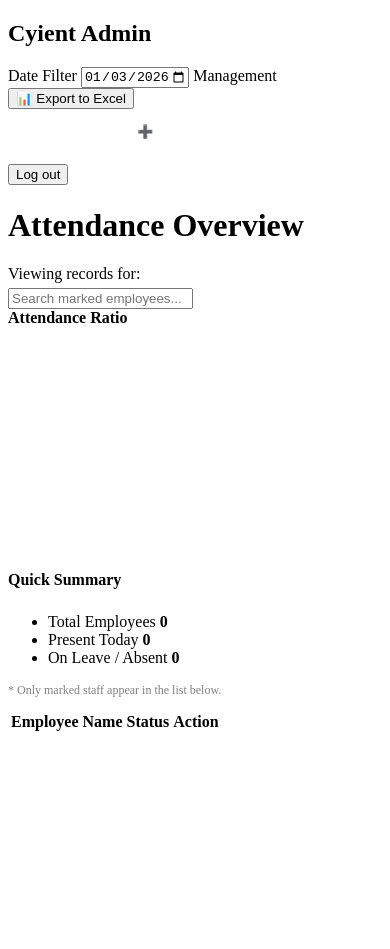
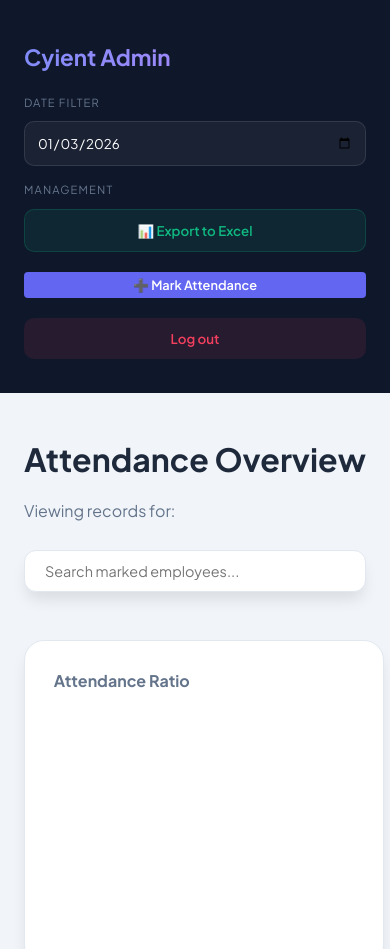
Before and after one commit to GauravPrograms/Cyient-Attendance.github.io, a plain HTML site: page admin.html in a window 390 px wide. Shown: the top 949 px of the page. Before the commit the page ends 844 px from the top, so only its background shows below. Drawn offline with nearby package versions, Linux system fonts and the light colour scheme; some packages are replaced by stand-ins of ours; no server answers; a script that the page names is missing.

Commit message:
Update admin.css

```diff
--- a/admin.css
+++ b/admin.css
@@ -1,254 +1,286 @@
-<!DOCTYPE html>
-<html lang="en">
-<head>
-    <meta charset="UTF-8">
-    <meta name="viewport" content="width=device-width, initial-scale=1.0">
-    <title>Admin Dashboard | Nexus</title>
-    <link rel="stylesheet" href="admin.css">
+@import url('https://fonts.googleapis.com/css2?family=Plus+Jakarta+Sans:wght@400;500;600;700&display=swap');
 
-    <script src="https://cdn.jsdelivr.net/npm/chart.js"></script>
-    <script src="https://cdn.sheetjs.com/xlsx-0.20.1/package/dist/xlsx.full.min.js"></script>
-    <script src="https://cdn.jsdelivr.net/npm/sweetalert2@11"></script>
-</head>
-<body>
+:root {
+    --primary: #6366f1;
+    --primary-hover: #4f46e5;
+    --bg-main: #f1f5f9;
+    --sidebar-bg: #0f172a;
+    --white: #ffffff;
+    --text-main: #1e293b;
+    --text-muted: #64748b;
+    --success: #10b981;
+    --danger: #f43f5e;
+    --shadow: 0 10px 15px -3px rgba(0, 0, 0, 0.1);
+    --border: #e2e8f0;
+}
 
-<div class="dashboard-wrapper">
-    <aside class="sidebar">
-        <h2>Cyient Admin</h2>
+* {
+    box-sizing: border-box;
+    font-family: 'Plus Jakarta Sans', sans-serif;
+}
 
-        <span class="nav-label">Date Filter</span>
-        <input type="date" id="datePicker">
+body {
+    margin: 0;
+    background: var(--bg-main);
+    color: var(--text-main);
+    overflow-x: hidden;
+}
 
-        <span class="nav-label">Management</span>
-        <button class="btn btn-success" onclick="exportToExcel()">📊 Export to Excel</button>
-        <button class="btn btn-primary" id="addManualBtn" style="margin-top: 10px; width: 100%;">➕ Mark Attendance</button>
+.dashboard-wrapper {
+    display: flex;
+    min-height: 100vh;
+}
 
-        <button class="btn btn-danger" id="logoutBtn" style="margin-top: 20px;">Log out</button>
-    </aside>
+/* Sidebar */
+.sidebar {
+    width: 280px;
+    background: var(--sidebar-bg);
+    color: white;
+    padding: 2.5rem 1.5rem;
+    position: fixed;
+    height: 100vh;
+    display: flex;
+    flex-direction: column;
+    z-index: 100;
+    transition: transform 0.3s ease;
+}
 
-    <main class="main-content">
-        <header class="header">
-            <div>
-                <h1 id="pageTitle">Attendance Overview</h1>
-                <p style="color: var(--text-muted); margin: 5px 0;">
-                    Showing <strong>Present</strong> staff for: <span id="currentDateDisplay" style="color: var(--primary); font-weight: 700;"></span>
-                </p>
-            </div>
-            <div class="search-box">
-                <input type="text" id="staffSearch" placeholder="Filter current list...">
-            </div>
-        </header>
+.sidebar h2 {
+    font-size: 1.4rem;
+    margin-bottom: 3rem;
+    background: linear-gradient(to right, #818cf8, #c084fc);
+    -webkit-background-clip: text;
+    -webkit-text-fill-color: transparent;
+    font-weight: 800;
+}
 
-        <section class="admin-grid">
-            <div class="stat-card">
-                <h3 style="margin: 0 0 1.5rem 0; font-size: 1rem; color: var(--text-muted);">Attendance Ratio</h3>
-                <div style="height: 220px;">
-                    <canvas id="pieChart"></canvas>
-                </div>
-            </div>
+.nav-label {
+    font-size: 0.7rem;
+    text-transform: uppercase;
+    letter-spacing: 0.1em;
+    color: #64748b;
+    margin-bottom: 0.8rem;
+    display: block;
+}
 
-            <div class="stat-card">
-                <h3 style="margin: 0 0 1.5rem 0; font-size: 1rem; color: var(--text-muted);">Daily Summary</h3>
-                <ul class="summary-list">
-                    <li><span>Active Records</span> <strong id="sumPresent" style="color: var(--success);">0</strong></li>
-                    <li><span>Total Staff</span> <strong id="sumTotal">0</strong></li>
-                </ul>
-                <p style="font-size: 0.8rem; color: gray; margin-top: 10px;">* Only marked employees appear in the list below.</p>
-            </div>
-        </section>
+#datePicker {
+    width: 100%;
+    padding: 12px;
+    background: rgba(255,255,255,0.05);
+    border: 1px solid rgba(255,255,255,0.1);
+    border-radius: 10px;
+    color: white;
+    margin-bottom: 2rem;
+    outline: none;
+    cursor: pointer;
+}
 
-        <section class="table-card">
-            <table>
-                <thead>
-                    <tr>
-                        <th>Employee Name</th>
-                        <th>Status</th>
-                        <th>Action</th>
-                    </tr>
-                </thead>
-                <tbody id="adminBody"></tbody>
-            </table>
-            <div id="noDataMessage" style="text-align: center; padding: 40px; display: none;">
-                <p style="color: #94a3b8;">No attendance records found for this date.</p>
-            </div>
-        </section>
-    </main>
-</div>
+/* Main Content */
+.main-content {
+    flex: 1;
+    margin-left: 280px;
+    padding: 3rem;
+    transition: all 0.3s ease;
+}
 
-<script type="module">
-    import { initializeApp } from "https://www.gstatic.com/firebasejs/11.0.0/firebase-app.js";
-    import { getAuth, onAuthStateChanged, signOut } from "https://www.gstatic.com/firebasejs/11.0.0/firebase-auth.js";
-    import { getFirestore, collection, getDocs, query, where, doc, getDoc, setDoc } from "https://www.gstatic.com/firebasejs/11.0.0/firebase-firestore.js";
+.header {
+    display: flex;
+    justify-content: space-between;
+    align-items: center;
+    margin-bottom: 3rem;
+    flex-wrap: wrap;
+    gap: 1.5rem;
+}
 
-    const firebaseConfig = {
-        apiKey: "AIzaSyC_ZrkX3tODa4nDyl9DhAX0llp43i-vAHA",
-        authDomain: "attendance-management-sy-5d69a.firebaseapp.com",
-        projectId: "attendance-management-sy-5d69a",
-        storageBucket: "attendance-management-sy-5d69a.firebasestorage.app",
-        messagingSenderId: "654602757590",
-        appId: "1:654602757590:web:aeb342f787081930d3b077"
-    };
+.search-box {
+    background: var(--white);
+    border-radius: 12px;
+    padding: 10px 18px;
+    width: 320px;
+    display: flex;
+    align-items: center;
+    box-shadow: var(--shadow);
+    border: 1px solid var(--border);
+}
 
-    const app = initializeApp(firebaseConfig);
-    const auth = getAuth(app);
-    const db = getFirestore(app);
+.search-box input {
+    border: none;
+    outline: none;
+    width: 100%;
+    font-size: 0.9rem;
+    background: transparent;
+}
 
-    let attendanceChart = null;
-    let markedEmployees = [];
-    let allStaffNames = {}; // To map UIDs to Names easily
+/* Grid Cards */
+.admin-grid {
+    display: grid;
+    grid-template-columns: 1.2fr 1fr;
+    gap: 2rem;
+    margin-bottom: 2.5rem;
+}
 
-    const datePicker = document.getElementById('datePicker');
-    const searchInput = document.getElementById('staffSearch');
+.stat-card {
+    background: var(--white);
+    padding: 1.8rem;
+    border-radius: 20px;
+    box-shadow: var(--shadow);
+    border: 1px solid var(--border);
+}
 
-    // Initialize Date
-    const now = new Date();
-    const today = now.getFullYear() + '-' + String(now.getMonth() + 1).padStart(2, '0') + '-' + String(now.getDate()).padStart(2, '0');
-    datePicker.value = today;
-    datePicker.max = today;
+.summary-list { list-style: none; padding: 0; margin: 0; }
+.summary-list li {
+    display: flex;
+    justify-content: space-between;
+    padding: 1.1rem 0;
+    border-bottom: 1px solid #f1f5f9;
+}
+.summary-list li:last-child { border-bottom: none; }
 
-    onAuthStateChanged(auth, async user => {
-        if(!user) window.location.href = "index.html";
-        else {
-            const d = await getDoc(doc(db, "users", user.uid));
-            if(d.exists() && d.data().role !== 'admin') window.location.href = "dashboard.html";
-            else {
-                await fetchAllStaff(); // Get master list of staff
-                loadReport(datePicker.value);
-            }
-        }
-    });
+/* Table Section */
+.table-card {
+    background: var(--white);
+    border-radius: 20px;
+    box-shadow: var(--shadow);
+    border: 1px solid var(--border);
+    overflow: hidden;
+}
 
-    async function fetchAllStaff() {
-        const snap = await getDocs(collection(db, "users"));
-        snap.forEach(doc => {
-            if(doc.data().role === 'employee') {
-                allStaffNames[doc.id] = doc.data().fullName;
-            }
-        });
-        document.getElementById('sumTotal').innerText = Object.keys(allStaffNames).length;
+table { width: 100%; border-collapse: collapse; min-width: 600px; }
+th {
+    background: #f8fafc;
+    padding: 1.2rem 1.5rem;
+    text-align: left;
+    color: var(--text-muted);
+    font-size: 0.75rem;
+    text-transform: uppercase;
+    font-weight: 700;
+}
+td {
+    padding: 1.2rem 1.5rem;
+    border-bottom: 1px solid #f1f5f9;
+    font-size: 0.95rem;
+}
+
+/* General Button Base */
+.btn {
+    padding: 12px 18px;
+    border-radius: 10px;
+    border: none;
+    font-weight: 600;
+    cursor: pointer;
+    transition: all 0.2s ease;
+    width: 100%;
+    margin-bottom: 10px;
+    display: flex;
+    align-items: center;
+    justify-content: center;
+    gap: 10px;
+}
+
+/* NEW: Primary Action - Mark Attendance */
+.btn-mark {
+    background: linear-gradient(135deg, #818cf8 0%, #6366f1 100%);
+    color: white;
+    border: 1px solid rgba(255, 255, 255, 0.1);
+    box-shadow: 0 4px 12px rgba(99, 102, 241, 0.3);
+}
+
+.btn-mark:hover {
+    background: linear-gradient(135deg, #6366f1 0%, #4f46e5 100%);
+    transform: translateY(-2px);
+    box-shadow: 0 6px 15px rgba(99, 102, 241, 0.4);
+}
+
+/* NEW: Secondary Action - Export Button */
+.btn-success {
+    background: rgba(16, 185, 129, 0.1);
+    color: var(--success);
+    border: 1px solid rgba(16, 185, 129, 0.2);
+}
+
+.btn-success:hover {
+    background: var(--success);
+    color: white;
+    transform: translateY(-2px);
+}
+
+/* Danger/Logout Button */
+.btn-danger {
+    background: rgba(244, 63, 94, 0.1);
+    color: var(--danger);
+    margin-top: auto;
+}
+.btn-danger:hover {
+    background: var(--danger);
+    color: white;
+}
+
+/* Edit Button in Table */
+.btn-edit {
+    background: transparent;
+    color: var(--primary);
+    border: 1px solid var(--primary);
+    padding: 6px 12px;
+    border-radius: 6px;
+    font-weight: 600;
+    font-size: 0.75rem;
+    width: fit-content;
+    white-space: nowrap;
+    margin-bottom: 0;
+}
+
+.btn-edit:hover {
+    background: var(--primary);
+    color: white;
+}
+
+/* Status Badges */
+.badge {
+    padding: 5px 12px;
+    border-radius: 6px;
+    font-size: 0.75rem;
+    font-weight: 700;
+    display: inline-block;
+}
+.bg-p { background: #dcfce7; color: #15803d; } /* Present */
+.bg-l { background: #fee2e2; color: #b91c1c; } /* Absent */
+.bg-n { background: #f1f5f9; color: #64748b; } /* Not Marked */
+
+/* Responsive Media Queries */
+@media (max-width: 1024px) {
+    .sidebar { width: 240px; }
+    .main-content { margin-left: 240px; padding: 2rem; }
+    .admin-grid { grid-template-columns: 1fr; }
+}
+
+@media (max-width: 768px) {
+    .dashboard-wrapper { flex-direction: column; }
+
+    .sidebar {
+        position: relative;
+        width: 100%;
+        height: auto;
+        padding: 1.5rem;
     }
 
-    async function loadReport(date) {
-        document.getElementById('currentDateDisplay').innerText = date;
-        const attSnap = await getDocs(query(collection(db, "attendance"), where("date", "==", date)));
+    .sidebar h2 { margin-bottom: 1.5rem; }
+    #datePicker { margin-bottom: 1rem; }
 
-        markedEmployees = [];
-        attSnap.forEach(doc => {
-            const data = doc.data();
-            markedEmployees.push({
-                uid: data.uid,
-                fullName: data.name || allStaffNames[data.uid] || "Unknown",
-                status: data.status
-            });
-        });
-
-        renderDisplay(markedEmployees);
+    .main-content {
+        margin-left: 0;
+        padding: 1.5rem;
     }
 
-    function renderDisplay(employees) {
-        const tbody = document.getElementById('adminBody');
-        const noData = document.getElementById('noDataMessage');
-        tbody.innerHTML = "";
-
-        if (employees.length === 0) {
-            noData.style.display = "block";
-            updateChart(0, 1); // Show empty chart
-            document.getElementById('sumPresent').innerText = "0";
-            return;
-        }
-
-        noData.style.display = "none";
-        let presentCount = 0;
-
-        employees.forEach(emp => {
-            if(emp.status === "Present") presentCount++;
-
-            tbody.innerHTML += `
-                <tr>
-                    <td style="font-weight: 600;">${emp.fullName}</td>
-                    <td><span class="badge ${emp.status === 'Present' ? 'bg-p' : 'bg-l'}">${emp.status}</span></td>
-                    <td>
-                        <button class="btn btn-edit" onclick="editAttendance('${emp.uid}', '${emp.fullName}', '${emp.status}')">✏️ Edit</button>
-                    </td>
-                </tr>`;
-        });
-
-        document.getElementById('sumPresent').innerText = presentCount;
-        updateChart(presentCount, employees.length - presentCount);
+    .header {
+        flex-direction: column;
+        align-items: stretch;
     }
 
-    // Manual add/mark functionality
-    document.getElementById('addManualBtn').onclick = async () => {
-        const options = {};
-        Object.keys(allStaffNames).forEach(id => { options[id] = allStaffNames[id]; });
+    .search-box { width: 100%; }
+}
 
-        const { value: staffId } = await Swal.fire({
-            title: 'Select Employee',
-            input: 'select',
-            inputOptions: options,
-            showCancelButton: true
-        });
-
-        if (staffId) {
-            editAttendance(staffId, allStaffNames[staffId], "Present");
-        }
-    };
-
-    window.editAttendance = async (uid, name, currentStatus) => {
-        const { value: newStatus } = await Swal.fire({
-            title: `Mark Attendance`,
-            text: `Setting status for ${name} on ${datePicker.value}`,
-            input: 'select',
-            inputOptions: { 'Present': 'Present', 'Absent': 'Absent' },
-            inputValue: currentStatus,
-            showCancelButton: true
-        });
-
-        if (newStatus) {
-            const docId = `${uid}_${datePicker.value}`;
-            await setDoc(doc(db, "attendance", docId), {
-                uid: uid, name: name, date: datePicker.value, status: newStatus, updatedAt: new Date().toISOString()
-            }, { merge: true });
-            loadReport(datePicker.value);
-        }
-    };
-
-    function updateChart(p, l) {
-        const ctx = document.getElementById('pieChart').getContext('2d');
-        if(attendanceChart) attendanceChart.destroy();
-        attendanceChart = new Chart(ctx, {
-            type: 'doughnut',
-            data: {
-                labels: ['Present', 'Absent'],
-                datasets: [{ data: [p, l], backgroundColor: ['#10b981', '#f43f5e'] }]
-            },
-            options: { maintainAspectRatio: false }
-        });
-    }
-
-    window.exportToExcel = () => {
-        const ws = XLSX.utils.json_to_sheet(markedEmployees);
-        const wb = XLSX.utils.book_new();
-        XLSX.utils.book_append_sheet(wb, ws, "Attendance");
-        XLSX.writeFile(wb, `Attendance_${datePicker.value}.xlsx`);
-    };
-
-    searchInput.addEventListener('input', (e) => {
-        const term = e.target.value.toLowerCase();
-        const filtered = markedEmployees.filter(emp => emp.fullName.toLowerCase().includes(term));
-        renderDisplay(filtered);
-    });
-
-    datePicker.addEventListener('change', (e) => loadReport(e.target.value));
-    document.getElementById('logoutBtn').onclick = () => signOut(auth).then(() => window.location.href = "index.html");
-</script>
-
-<style>
-    .btn-primary { background: #6366f1; color: white; border: none; padding: 10px; border-radius: 6px; cursor: pointer; }
-    .btn-edit { background: #f3f4f6; color: #1f2937; border: 1px solid #d1d5db; padding: 5px 10px; border-radius: 4px; cursor: pointer; }
-    .badge { padding: 4px 10px; border-radius: 20px; color: white; font-size: 0.75rem; font-weight: bold; }
-    .bg-p { background: #10b981; }
-    .bg-l { background: #f43f5e; }
-</style>
-</body>
-</html>
+/* SweetAlert Customization */
+.swal2-popup {
+    font-family: 'Plus Jakarta Sans', sans-serif !important;
+    border-radius: 20px !important;
+}
```
